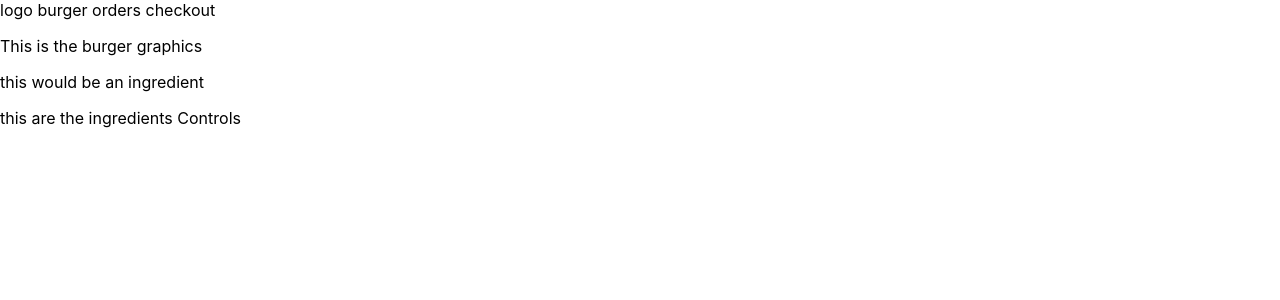
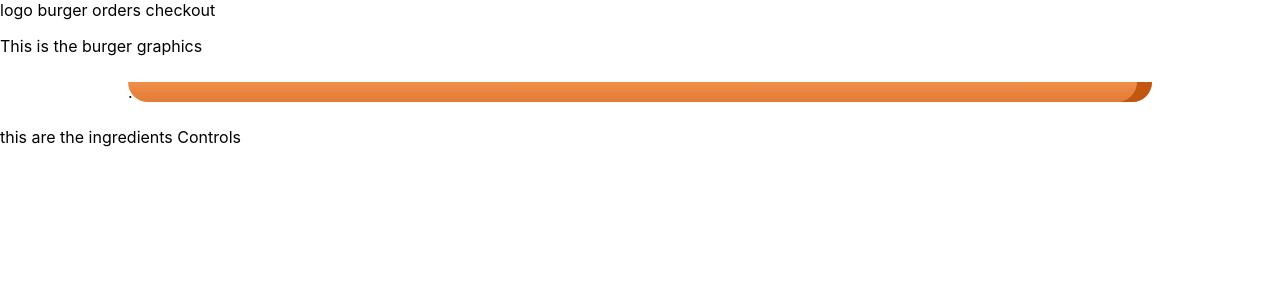
Before and after one commit to germancardenasm/burgerRestaurantOrderSystem, a React (Create React App) app: page / in a window 1280 px wide. Shown: the top 300 px of the page. Built offline with nearby package versions, Linux system fonts and the light colour scheme.

Commit message:
Add bottom bread class

```diff
--- /dev/null
+++ b/src/components/Burger/Ingredient/Ingredient.css
@@ -0,0 +1,8 @@
+.bread_bottom {
+    height: 13%;
+    width: 80%;
+    background: linear-gradient(#F08E4A, #e27b36);
+    border-radius: 0 0 30px 30px;
+    box-shadow: inset -15px 0 #c15711;
+    margin: 2% auto;
+}
--- a/src/components/Burger/Ingredient/Ingredient.js
+++ b/src/components/Burger/Ingredient/Ingredient.js
@@ -1,12 +1,16 @@
-import React from 'react'
+import React from 'react';
+import Aux from '../../../hoc/Aux'
+import './Ingredient.css'
 
 const ingredient = (props) => {
     let ingredient = null;
     let classname = "bread_bottom"
+    ingredient= <div className={classname}>.</div>;
+    return (
+        <Aux>
+            {ingredient}
+        </Aux>
 
-    ingredient= <div className={classname} />;
-    return (
-       <p>this would be an ingredient</p>
     )
 }
 
```
Also changed, not shown: src/components/Burger/Ingredient/Ingredients.css (deleted).
